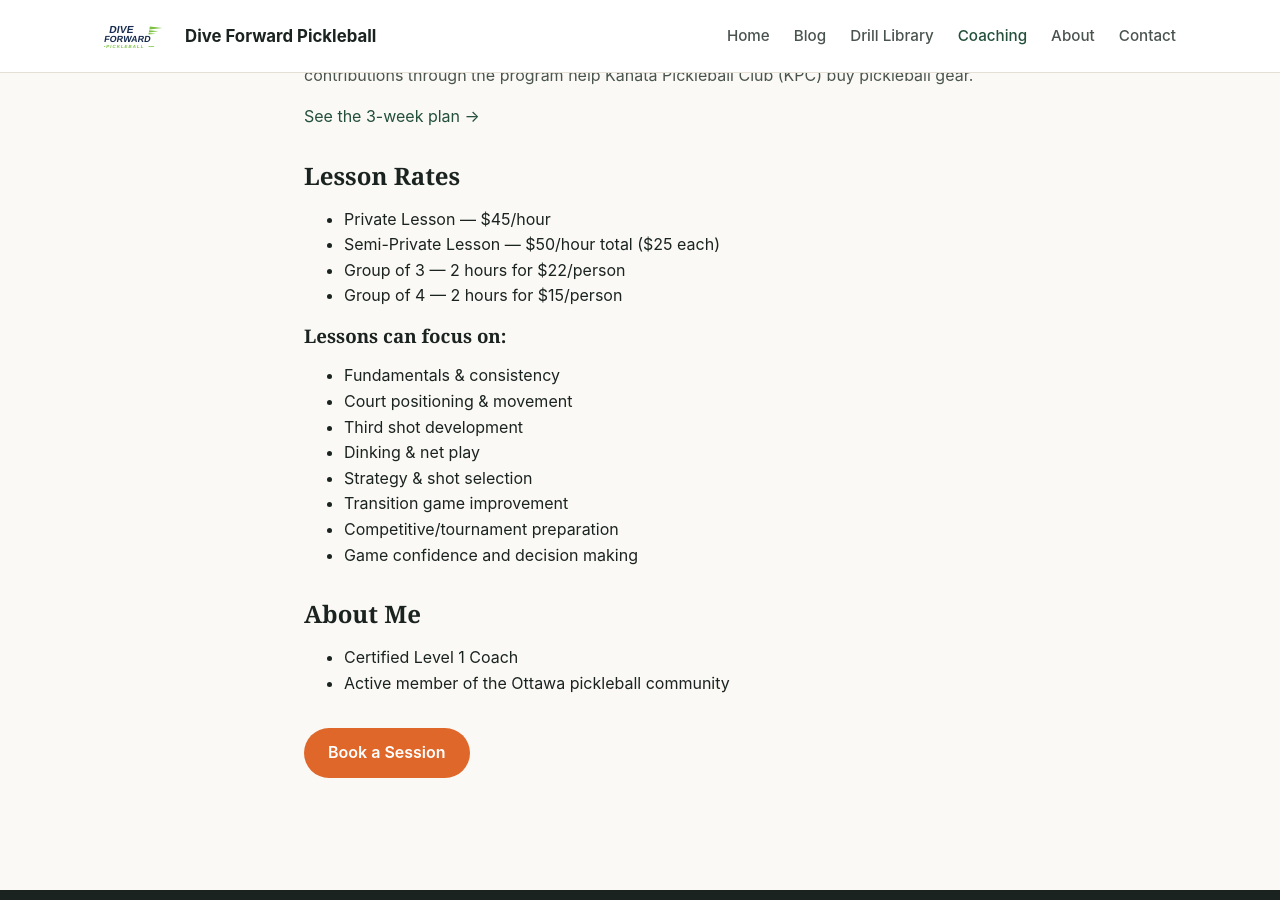
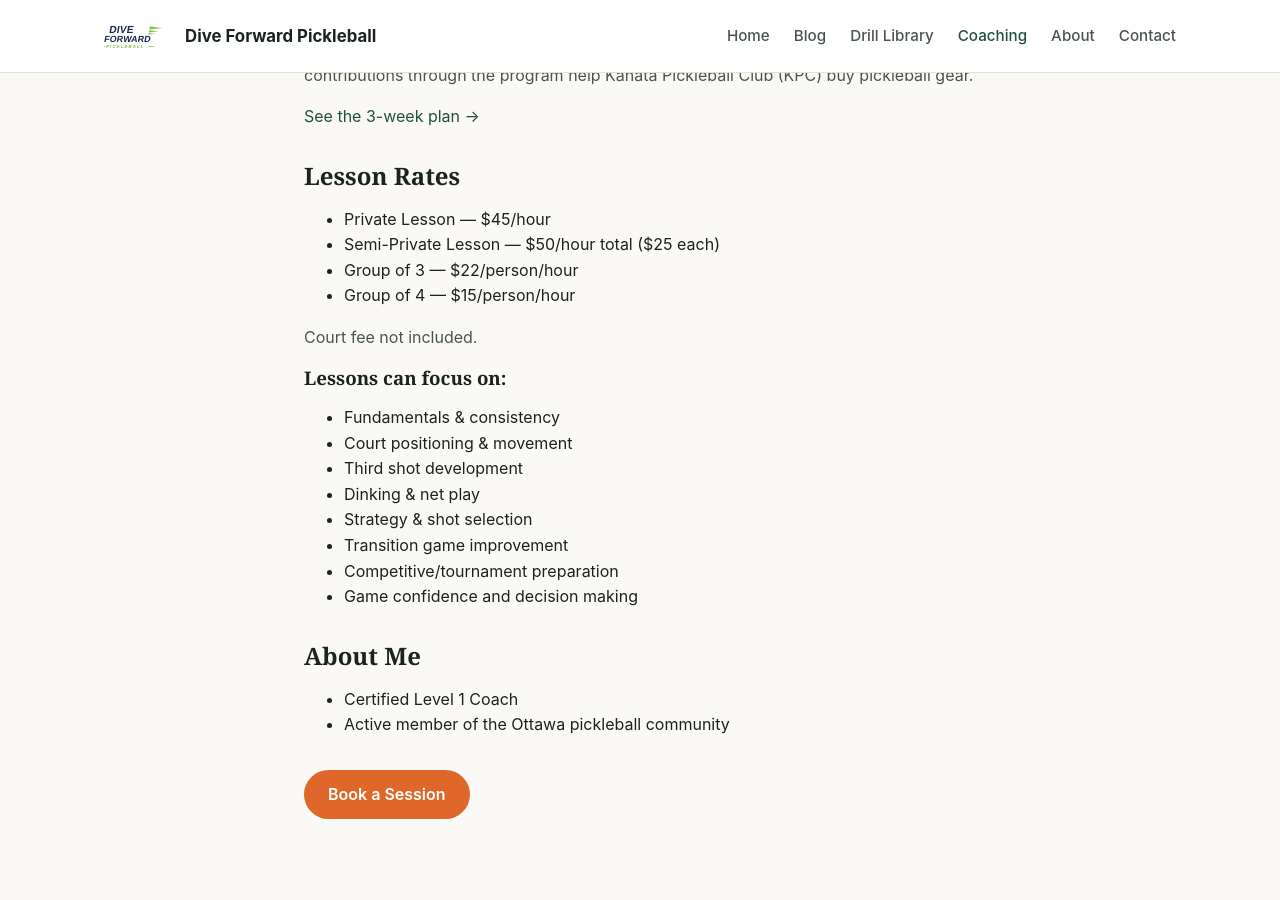
Before and after one commit to forwardpickleballorg-art/forwardpickleballorg-art.github.io, a Jekyll site: the page built from coaching.md, in a window 1280 px wide and 900 px high, scrolled down 975 px. Built offline with Jekyll 4.4.1, drawn with Linux system fonts in a browser that asks for light colours.

Commit message:
Clarify lesson rates are per hour; court fee not included

```diff
--- a/coaching.md
+++ b/coaching.md
@@ -73,9 +73,10 @@ permalink: /coaching/
     <ul>
       <li>Private Lesson &mdash; $45/hour</li>
       <li>Semi-Private Lesson &mdash; $50/hour total ($25 each)</li>
-      <li>Group of 3 &mdash; 2 hours for $22/person</li>
-      <li>Group of 4 &mdash; 2 hours for $15/person</li>
+      <li>Group of 3 &mdash; $22/person/hour</li>
+      <li>Group of 4 &mdash; $15/person/hour</li>
     </ul>
+    <p>Court fee not included.</p>
     <h3>Lessons can focus on:</h3>
     <ul>
       <li>Fundamentals &amp; consistency</li>
```
